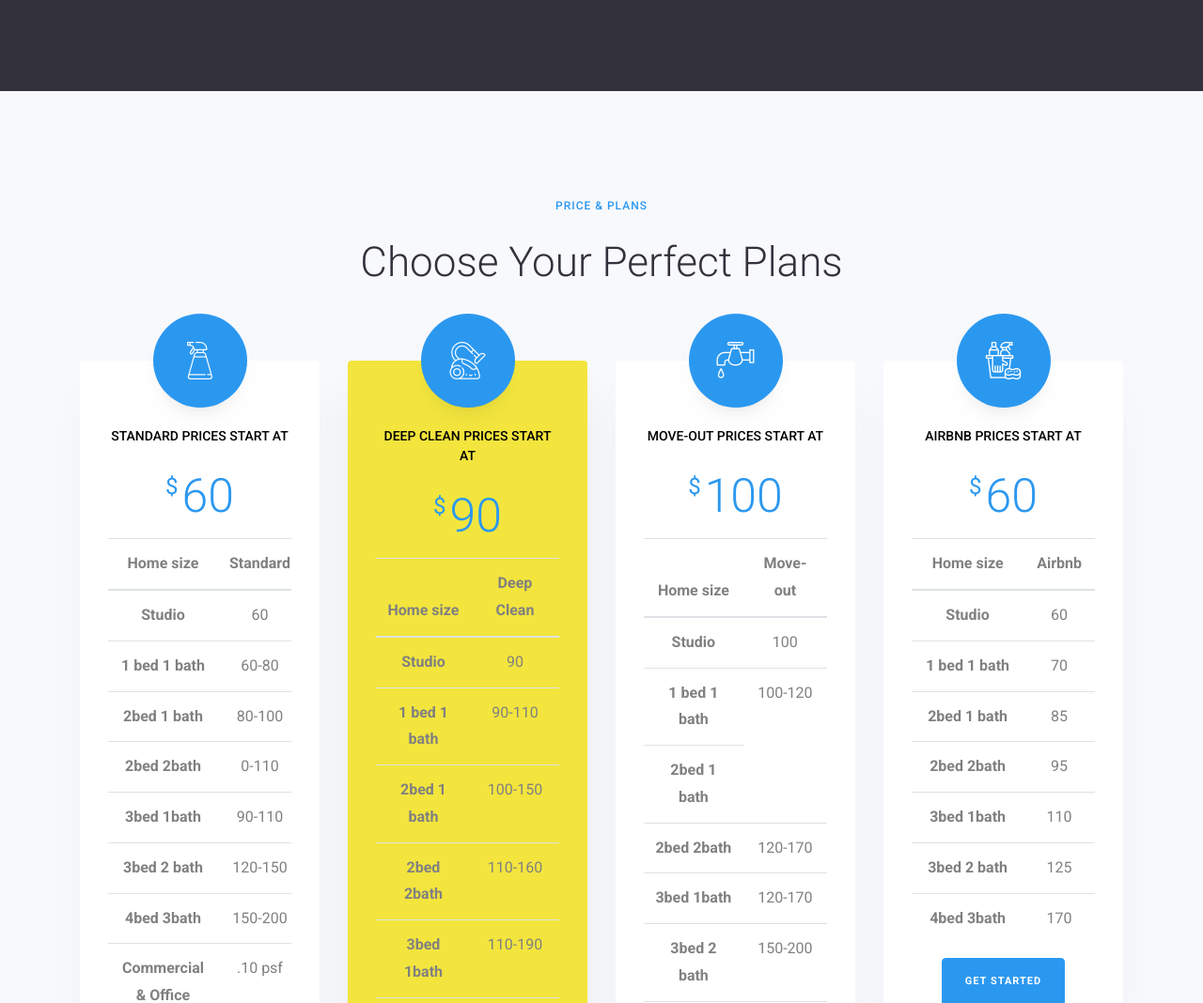
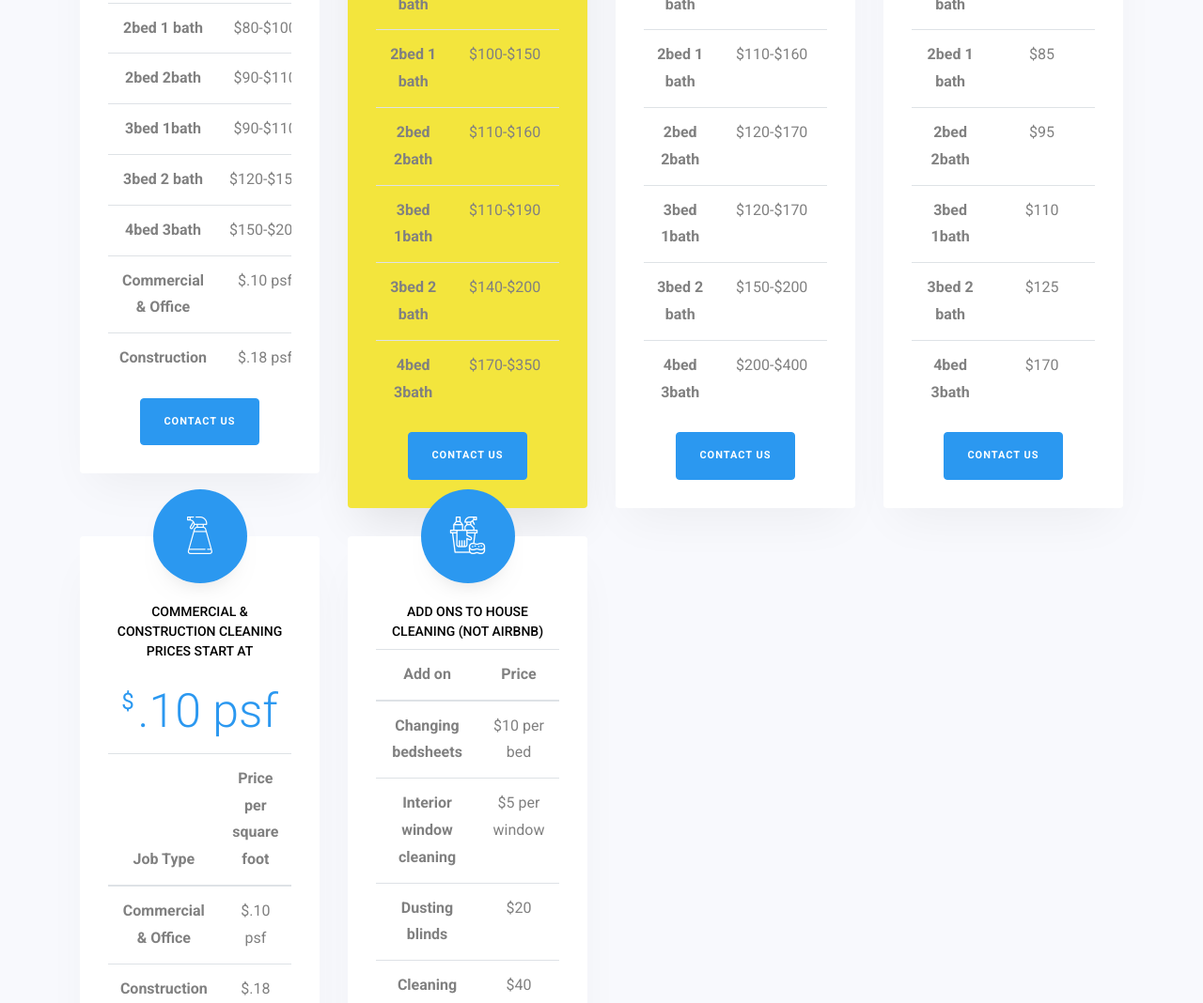
Before and after one commit to chris-jk/roc, a plain HTML site: page index.html in a window 1280 px wide. Shown: the part 2841-3909 px from the top of the page at 94% size. Drawn offline with Linux system fonts and the light colour scheme; some packages are replaced by stand-ins of ours; no server answers; files whose address does not match are found by name.

Commit message:
updates from client

```diff
--- a/index.html
+++ b/index.html
@@ -280,7 +280,7 @@
                   minute move-outs, office cleanings we have you covered!
                   Quality inspections after every job to ensure complete
                   costumer satisfaction. Basic Cleans, Deep Cleans and Move Out
-                  Cleans, all at competitive prices.
+                  Cleans, all at competitive prices. Fully licensed and insured.
                 </p>
               </div>
             </div>
@@ -363,11 +363,11 @@
                 <span class="flaticon-pool"></span>
               </div>
               <div class="media-body pl-3">
-                <h3 class="heading">Home</h3>
-                <p>
+                <h3 class="heading">Residential Cleaning</h3>
+                <!-- <p>
                   Even the all-powerful Pointing has no control about the blind
                   texts it is an almost unorthographic.
-                </p>
+                </p> -->
               </div>
             </div>
           </div>
@@ -379,11 +379,11 @@
                 <span class="flaticon-rug"></span>
               </div>
               <div class="media-body pl-3">
-                <h3 class="heading">Move-out</h3>
-                <p>
+                <h3 class="heading">Move-out Cleaning</h3>
+                <!-- <p>
                   Even the all-powerful Pointing has no control about the blind
                   texts it is an almost unorthographic.
-                </p>
+                </p> -->
               </div>
             </div>
           </div>
@@ -396,11 +396,11 @@
                 <span class="flaticon-kitchen"></span>
               </div>
               <div class="media-body pl-3">
-                <h3 class="heading">Airbnb</h3>
-                <p>
+                <h3 class="heading">Airbnb Cleaning</h3>
+                <!-- <p>
                   Even the all-powerful Pointing has no control about the blind
                   texts it is an almost unorthographic.
-                </p>
+                </p> -->
               </div>
             </div>
           </div>
@@ -412,11 +412,11 @@
                 <span class="flaticon-workplace"></span>
               </div>
               <div class="media-body pl-3">
-                <h3 class="heading">Commercial and Office</h3>
-                <p>
+                <h3 class="heading">Commercial and Office Cleaning</h3>
+                <!-- <p>
                   Even the all-powerful Pointing has no control about the blind
                   texts it is an almost unorthographic.
-                </p>
+                </p> -->
               </div>
             </div>
           </div>
@@ -428,11 +428,11 @@
                 <span class="flaticon-garden"></span>
               </div>
               <div class="media-body pl-3">
-                <h3 class="heading">Construction</h3>
-                <p>
+                <h3 class="heading">Construction Cleaning</h3>
+                <!-- <p>
                   Even the all-powerful Pointing has no control about the blind
                   texts it is an almost unorthographic.
-                </p>
+                </p> -->
               </div>
             </div>
           </div>
@@ -445,10 +445,10 @@
               </div>
               <div class="media-body pl-3">
                 <h3 class="heading">Window Cleaning</h3>
-                <p>
+                <!-- <p>
                   Even the all-powerful Pointing has no control about the blind
                   texts it is an almost unorthographic.
-                </p>
+                </p> -->
               </div>
             </div>
           </div>
@@ -457,7 +457,7 @@
     </section>
 
 
-    <section class="ftco-section testimony-section ftco-bg-dark">
+    <!-- <section class="ftco-section testimony-section ftco-bg-dark">
       <div class="container">
         <div class="row justify-content-center pb-5 mb-3">
           <div
@@ -634,7 +634,7 @@
           </div>
         </div>
       </div>
-    </section>
+    </section> -->
 
     <section id="pricing" class="ftco-section bg-light">
       <div class="container">
@@ -653,7 +653,7 @@
                 >
                   <span class="fa flaticon-sprayer"></span>
                 </div>
-                <h4 class="heading-2">Standard Prices Start at</h4>
+                <h4 class="heading-2">Standard cleaning prices Start at</h4>
                 <span class="price"
                   ><sup>$</sup> <span class="number">60</span></span
                 >
@@ -663,58 +663,58 @@
                     <thead>
                       <tr>
                         <th scope="col">Home size</th>
-                        <th scope="col">Standard</th>
+                        <th scope="col">Standard cleaning prices</th>
                       </tr>
                     </thead>
                     <tbody>
                       <tr>
                         <th scope="row">Studio</th>
-                        <td>60</td>
+                        <td>$60</td>
 
                       </tr>
                       <tr>
                         <th scope="row">1 bed 1 bath</th>
-                        <td>60-80</td>
+                        <td>$60-$80</td>
 
                       </tr>
                       <tr>
                         <th scope="row">2bed 1 bath</th>
-                        <td>80-100</td>
+                        <td>$80-$100</td>
 
                       </tr>
                       <tr>
                         <th scope="row">2bed 2bath</th>
-                        <td>0-110</td>
+                        <td>$90-$110</td>
 
                       </tr>
                       <tr>
                         <th scope="row">3bed 1bath</th>
-                        <td>90-110</td>
+                        <td>$90-$110</td>
 
                       </tr>
                       <tr>
                         <th scope="row">3bed 2 bath</th>
-                        <td>120-150</td>
+                        <td>$120-$150</td>
 
                       </tr>
                       <tr>
                         <th scope="row">4bed 3bath</th>
-                        <td>150-200</td>
+                        <td>$150-$200</td>
 
                       </tr>
                       <tr>
                         <th scope="row">Commercial & Office</th>
-                        <td>.10 psf</td>
+                        <td>$.10 psf</td>
                       </tr>
                       <tr>
                         <th scope="row">Construction</th>
-                        <td>.18 psf</td>
+                        <td>$.18 psf</td>
                       </tr>
                     </tbody>
                   </table>
                 </div>
 
-                <a href="#" class="btn btn-primary px-4 py-3">Get Started</a>
+                <a href="#contact" class="btn btn-primary px-4 py-3">Contact Us</a>
               </div>
             </div>
           </div>
@@ -726,7 +726,7 @@
                 >
                   <span class="fa flaticon-vacuum-cleaner"></span>
                 </div>
-                <h4 class="heading-2">Deep Clean Prices Start at</h4>
+                <h4 class="heading-2">Deep cleaning Prices Start at</h4>
                 <span class="price"
                   ><sup>$</sup> <span class="number">90</span></span
                 >
@@ -737,7 +737,7 @@
                       <tr>
                         <th scope="col">Home size</th>
 
-                        <th scope="col">Deep Clean</th>
+                        <th scope="col">Deep cleaning prices</th>
 
                       </tr>
                     </thead>
@@ -745,49 +745,49 @@
                       <tr>
                         <th scope="row">Studio</th>
 
-                        <td>90</td>
+                        <td>$90</td>
 
                       </tr>
                       <tr>
                         <th scope="row">1 bed 1 bath</th>
 
-                        <td>90-110</td>
+                        <td>$90-$110</td>
 
                       <tr>
                         <th scope="row">2bed 1 bath</th>
 
-                        <td>100-150</td>
+                        <td>$100-$150</td>
 
                       </tr>
                       <tr>
                         <th scope="row">2bed 2bath</th>
 
-                        <td>110-160</td>
+                        <td>$110-$160</td>
 
                       </tr>
                       <tr>
                         <th scope="row">3bed 1bath</th>
 
-                        <td>110-190</td>
+                        <td>$110-$190</td>
 
                       </tr>
                       <tr>
                         <th scope="row">3bed 2 bath</th>
 
-                        <td>140-200</td>
+                        <td>$140-$200</td>
 
                       </tr>
                       <tr>
                         <th scope="row">4bed 3bath</th>
 
-                        <td>170-350</td>
+                        <td>$170-$350</td>
 
                       </tr>
 
                     </tbody>
                   </table>
 
-                <a href="#" class="btn btn-primary px-4 py-3">Get Started</a>
+                <a href="#contact" class="btn btn-primary px-4 py-3">Contact Us</a>
               </div>
             </div>
           </div>
@@ -800,7 +800,7 @@
                 >
                   <span class="fa flaticon-tap"></span>
                 </div>
-                <h4 class="heading-2">Move-out Prices Start at</h4>
+                <h4 class="heading-2">Move-out cleaning prices Start at</h4>
                 <span class="price"
                   ><sup>$</sup> <span class="number">100</span></span
                 >
@@ -811,7 +811,7 @@
                       <tr>
                         <th scope="col">Home size</th>
 
-                        <th scope="col">Move-out</th>
+                        <th scope="col">Move-out cleaning prices</th>
 
                       </tr>
                     </thead>
@@ -819,49 +819,49 @@
                       <tr>
                         <th scope="row">Studio</th>
 
-                        <td>100</td>
+                        <td>$100</td>
 
                       </tr>
                       <tr>
                         <th scope="row">1 bed 1 bath</th>
 
-                        <td>100-120</td>
+                        <td>$100-$120</td>
 
                       </tr>
                       <tr>
                         <th scope="row">2bed 1 bath</th>
-
+                <td>$110-$160</td>
 
                       </tr>
                       <tr>
                         <th scope="row">2bed 2bath</th>
 
-                        <td>120-170</td>
+                        <td>$120-$170</td>
 
                       </tr>
                       <tr>
                         <th scope="row">3bed 1bath</th>
 
-                        <td>120-170</td>
+                        <td>$120-$170</td>
 
                       </tr>
                       <tr>
                         <th scope="row">3bed 2 bath</th>
 
-                        <td>150-200</td>
+                        <td>$150-$200</td>
 
                       </tr>
                       <tr>
                         <th scope="row">4bed 3bath</th>
 
-                        <td>200-400</td>
+                        <td>$200-$400</td>
 
                       </tr>
 
                     </tbody>
                   </table>
 
-                <a href="#" class="btn btn-primary px-4 py-3">Get Started</a>
+                <a href="#contact" class="btn btn-primary px-4 py-3">Contact Us</a>
               </div>
             </div>
           </div>
@@ -874,7 +874,7 @@
                 >
                   <span class="fa flaticon-cleaning"></span>
                 </div>
-                <h4 class="heading-2">Airbnb Prices Start at</h4>
+                <h4 class="heading-2">Airbnb cleaning prices Start at</h4>
                 <span class="price"
                   ><sup>$</sup> <span class="number">60</span></span
                 >
@@ -885,54 +885,95 @@
                       <tr>
                         <th scope="col">Home size</th>
 
-                        <th scope="col">Airbnb</th>
+                        <th scope="col">Airbnb cleaning prices</th>
                       </tr>
                     </thead>
                     <tbody>
                       <tr>
                         <th scope="row">Studio</th>
 
-                        <td>60</td>
+                        <td>$60</td>
                       </tr>
                       <tr>
                         <th scope="row">1 bed 1 bath</th>
 
-                        <td>70</td>
+                        <td>$70</td>
                       </tr>
                       <tr>
                         <th scope="row">2bed 1 bath</th>
 
-                        <td>85</td>
+                        <td>$85</td>
                       </tr>
                       <tr>
                         <th scope="row">2bed 2bath</th>
 
-                        <td>95</td>
+                        <td>$95</td>
                       </tr>
                       <tr>
                         <th scope="row">3bed 1bath</th>
 
-                        <td>110</td>
+                        <td>$110</td>
                       </tr>
                       <tr>
                         <th scope="row">3bed 2 bath</th>
 
-                        <td>125</td>
+                        <td>$125</td>
                       </tr>
                       <tr>
                         <th scope="row">4bed 3bath</th>
 
-                        <td>170</td>
+                        <td>$170</td>
                       </tr>
 
                     </tbody>
                   </table>
 
-                <a href="#" class="btn btn-primary px-4 py-3">Get Started</a>
+                <a href="#contact" class="btn btn-primary px-4 py-3">Contact Us</a>
               </div>
             </div>
           </div>
         </div>
+
+        <div class="col-md-6 col-lg-3 ftco-animate">
+          <div class="block-7">
+            <div class="text-center">
+              <div
+                class="icon d-flex align-items-center justify-content-center"
+              >
+                <span class="fa flaticon-sprayer"></span>
+              </div>
+              <h4 class="heading-2">Commercial & Construction cleaning prices Start at</h4>
+              <span class="price"
+                ><sup>$</sup> <span class="number">.10 psf</span></span
+              >
+
+              <div class="table-responsive">
+                <table class="table">
+                  <thead>
+                    <tr>
+                      <th scope="col">Job Type</th>
+                      <th scope="col">Price per square foot</th>
+                    </tr>
+                  </thead>
+                  <tbody>
+
+                    <tr>
+                      <th scope="row">Commercial & Office</th>
+                      <td>$.10 psf</td>
+                    </tr>
+                    <tr>
+                      <th scope="row">Construction</th>
+                      <td>$.18 psf</td>
+                    </tr>
+                  </tbody>
+                </table>
+              </div>
+
+              <a href="#contact" class="btn btn-primary px-4 py-3">Contact Us</a>
+            </div>
+          </div>
+        </div>
+
         <div class="col-md-6 col-lg-3 ftco-animate">
           <div class="block-7">
             <div class="text-center">
@@ -956,7 +997,7 @@
                     <tr>
                       <th scope="row">Changing bedsheets</th>
 
-                      <td>10 per bed</td>
+                      <td>$10 per bed</td>
                     </tr>
                     <tr>
                       <th scope="row">Interior window cleaning</th>
@@ -966,29 +1007,29 @@
                     <tr>
                       <th scope="row">Dusting blinds</th>
 
-                      <td>20</td>
+                      <td>$20</td>
                     </tr>
                     <tr>
                       <th scope="row">Cleaning interior of cabinets</th>
 
-                      <td>40</td>
+                      <td>$40</td>
                     </tr>
                     <tr>
                       <th scope="row">fridge cleaning</th>
 
-                      <td>25</td>
+                      <td>$25</td>
                     </tr>
                     <tr>
                       <th scope="row">oven cleaning</th>
 
-                      <td>25-55</td>
+                      <td>$25-$55</td>
                     </tr>
 
 
                   </tbody>
                 </table>
 
-              <a href="#" class="btn btn-primary px-4 py-3">Get Started</a>
+              <a href="#contact" class="btn btn-primary px-4 py-3">Contact Us</a>
             </div>
           </div>
         </div>
@@ -1003,7 +1044,7 @@
             <h2 class="footer-heading">Redding Organic Cleaners</h2>
             <p>
 
-Whether it be weekly housekeeping or last minute move-outs, office cleanings we have you covered! Quality inspections after every job to ensure complete costumer satisfaction. Basic Cleans, Deep Cleans and Move Out Cleans, all at competitive prices.
+Whether it be weekly housekeeping or last minute move-outs, office cleanings we have you covered! Quality inspections after every job to ensure complete costumer satisfaction. Basic Cleans, Deep Cleans and Move Out Cleans, all at competitive prices. Fully licensed and insured.
             </p>
             <ul
               class="
```
